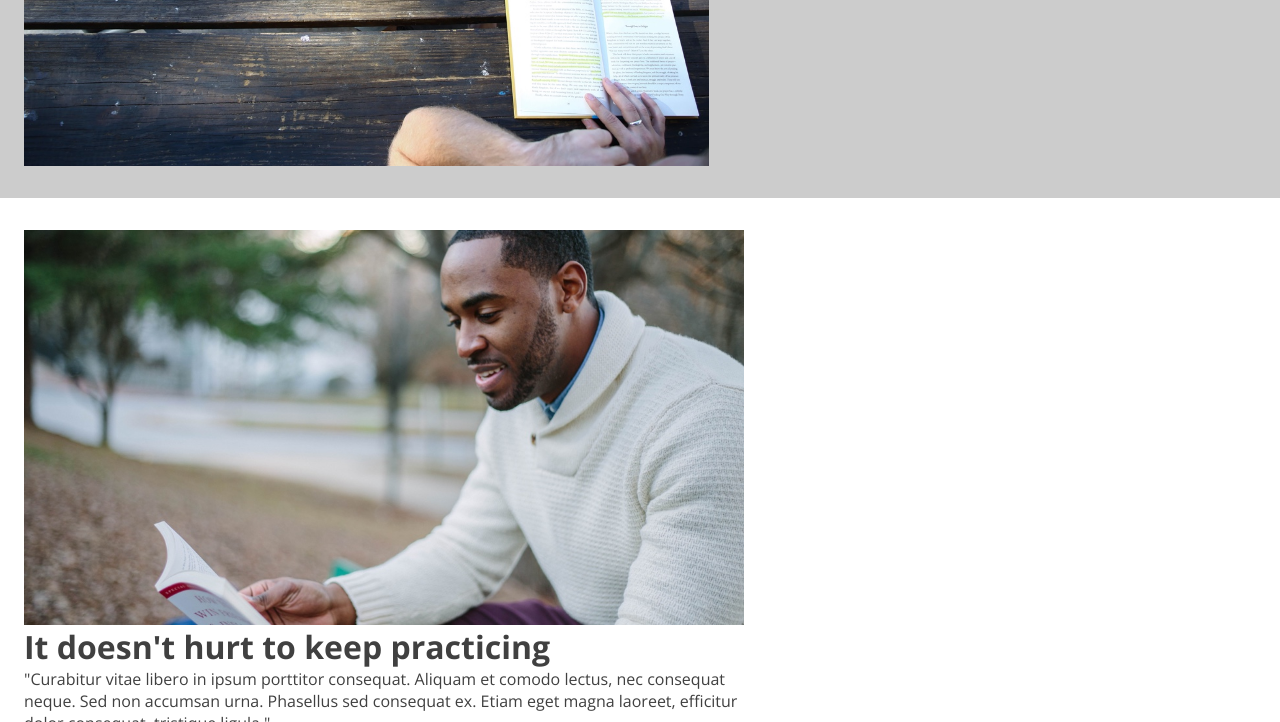
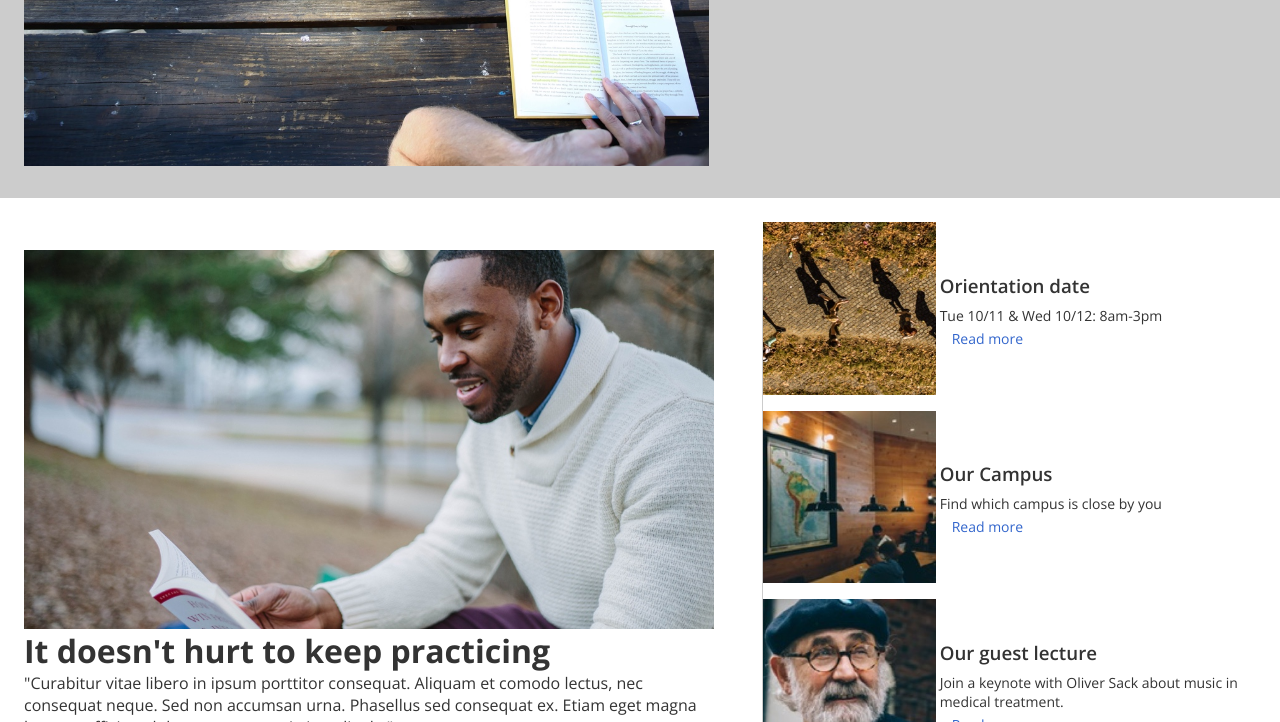
Before and after one commit to TiffanyMatchu/Codecademy_Capstone_Colmar-Academy, a plain HTML site: page index.html in a window 1280 px wide. Shown: the part 436-1158 px from the top of the page. Drawn offline with nearby package versions, Linux system fonts and the light colour scheme.

Commit message:
card formatting

```diff
--- a/resources /css/style.css
+++ b/resources /css/style.css
@@ -2,6 +2,7 @@
     box-sizing: border-box;
     margin: 0;
     padding: 0;
+    color: #333;
 }
 
 body {
@@ -26,7 +27,7 @@ header {
 .nav-logo-header {
     font-size: 24px;
     font-weight: 500;
-    color: #404040;
+    /* color: #333; */
 }
 
 .nav-logo-header span {
@@ -41,7 +42,7 @@ header {
 }
 
 .nav-item, a {
-    color: #404040;
+    /* color: #333; */
     text-decoration: none;
     padding-left: 16px;
 }
@@ -70,7 +71,7 @@ header {
 .section-1-section {
     display: flex;
     flex-direction: column;
-    color: #404040;
+    /* color: #333; */
     margin-right: 60px;
     width: 40%;
 }
@@ -97,14 +98,14 @@ header {
 
 .section-2-container {
     display: flex;
-    justify-content: space-between;
     align-items: center;
-    color: #404040;
+    padding: 24px;
 }
 
 .section-2-img-container {
     width: 60%;
-    padding: 32px 24px;
+    padding-right: 48px;
+    border-right: 1px solid #cccccc;
 }
 
 .section-2-img {
@@ -121,9 +122,10 @@ header {
 }
 
 .section-2-card {
-    display: inline-flex;
+    display: flex;
     align-items: center;
-    justify-content: space-evenly;
+    width: auto;
+    padding: 0px 0px 16px
 }
 
 .section-2-card-img {
@@ -142,9 +144,16 @@ header {
 
 .section-2-card-head {
     font-weight: 600;
+    white-space: nowrap;
+    padding: 4px;
 }
 
 .section-2-card-text {
-    white-space: nowrap;
-    font-size: ;
+    padding: 4px;
+    font-size: 14px;
 }
+
+.section-2-card a {
+    color: #3366cc;
+    font-size: 14px;
+}
```
Also changed, not shown: index.html (+1 -0 lines), 1 other file.
